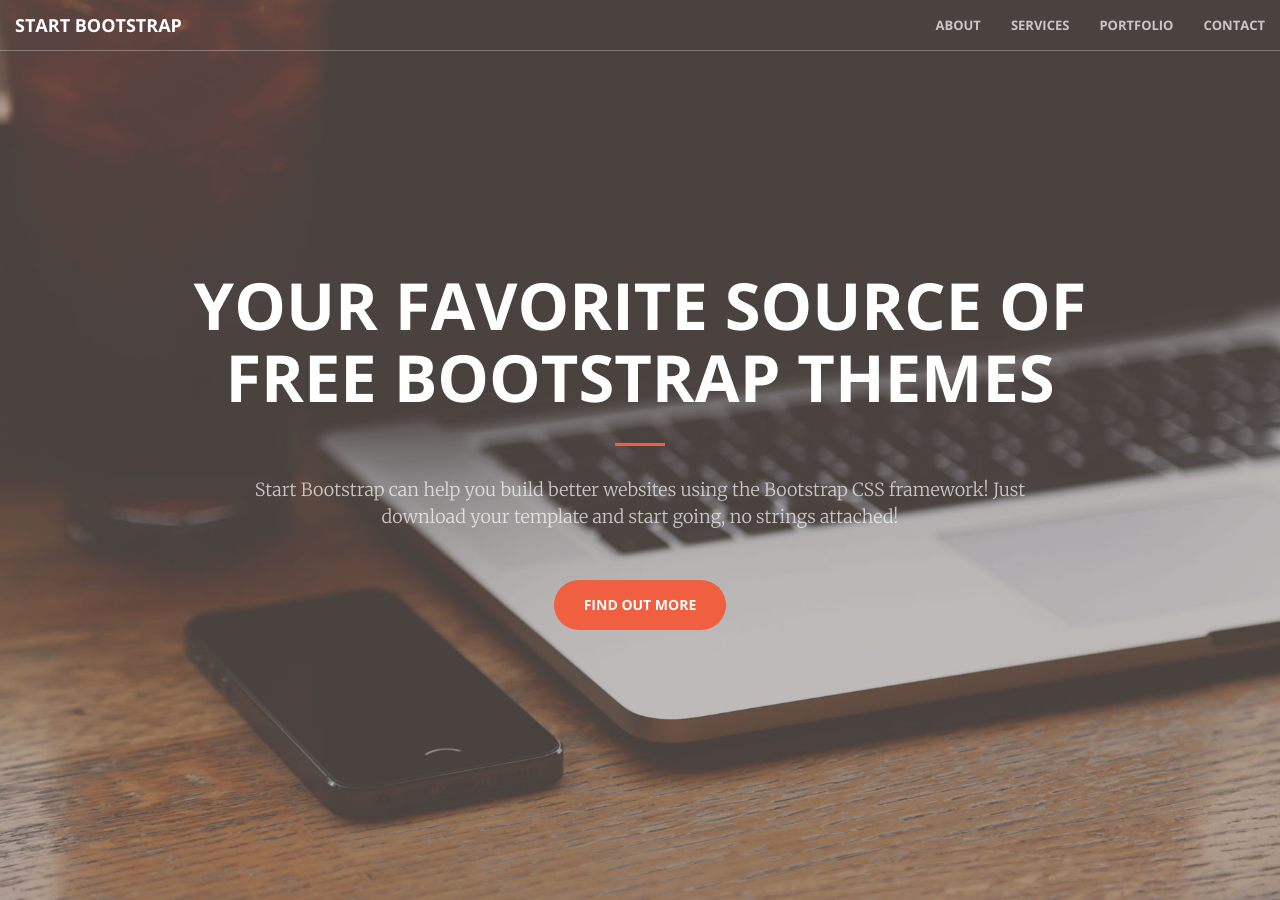
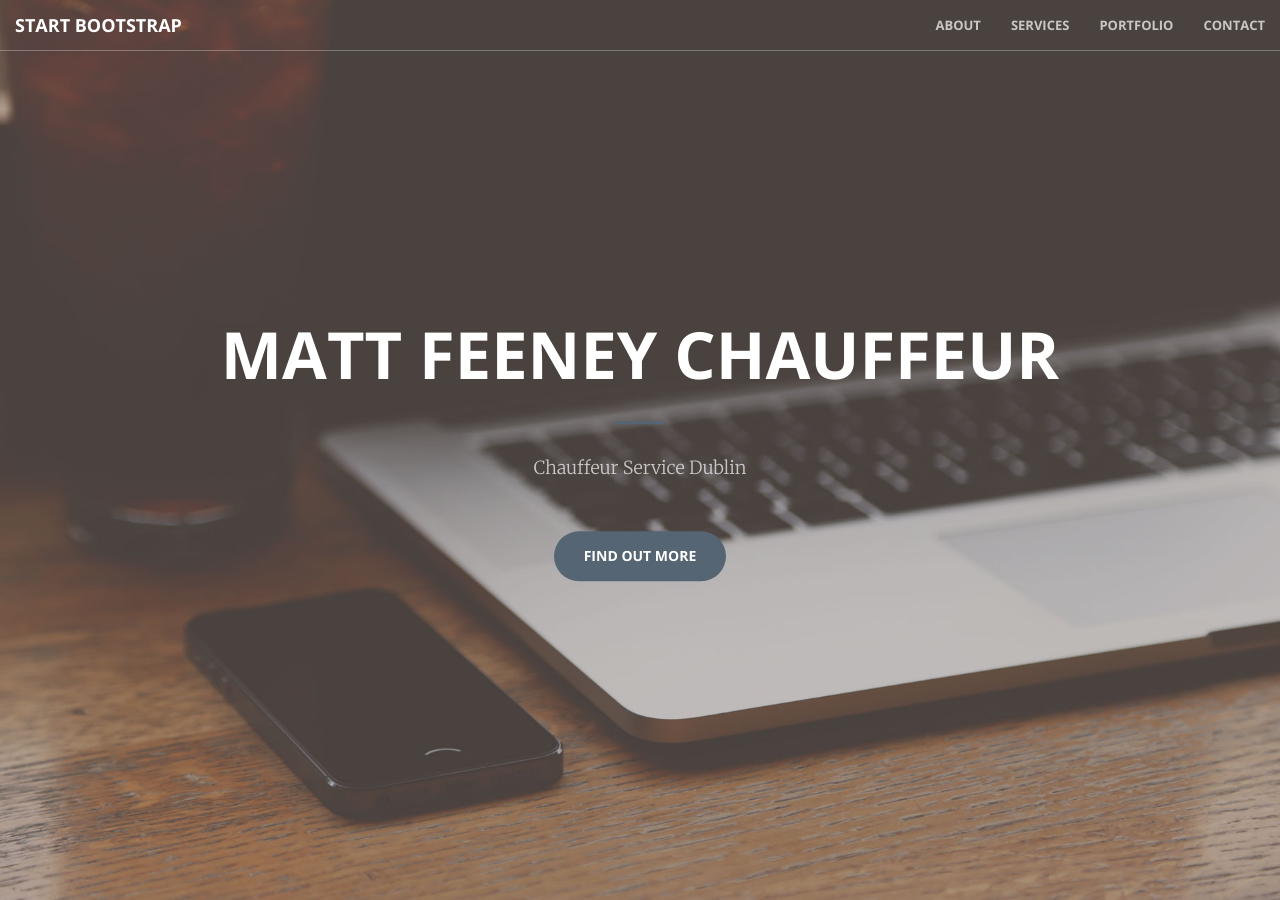
Before and after one commit to WebsitePlayground/WebsitePlayground.github.io, a Jekyll site: the page built from index.html, in a window 1280 px wide and 900 px high. Built offline with Jekyll 4.4.1, drawn with Linux system fonts in a browser that asks for light colours; some of the changed text lies outside the part shown.

Commit message:
Theme updates

```diff
--- a/_config.yml
+++ b/_config.yml
@@ -1,6 +1,6 @@
 # Site settings
-title:
-email:
+title: Matt Feeney Chauffeur
+email: matt@mattfeeneychauffeur.com
 description: > # this means to ignore newlines until "baseurl:"
 baseurl: "" # the subpath of your site, e.g. /blog/
 url: "" # the base hostname & protocol for your site
--- a/_includes/call-to-action.html
+++ b/_includes/call-to-action.html
@@ -2,10 +2,24 @@
     <div class="container">
         <div class="row">
             <div class="col-lg-8 col-lg-offset-2 text-center">
-                <h2 class="section-heading">We've got what you need!</h2>
-                <hr class="light">
-                <p class="text-faded">Start Bootstrap has everything you need to get your new website up and running in no time! All of the templates and themes on Start Bootstrap are open source, free to download, and easy to use. No strings attached!</p>
-                <a href="#" class="btn btn-default btn-xl">Get Started!</a>
+                <h2 class="section-heading">
+                    The Best Place for Professional Driven Cars
+                </h2>
+                <hr class="light" />
+                <p class="text-faded">
+                    Matt Feeney Chauffeurs is a family run business dedicated to
+                    Top Quality Service and attention to detail. Looking for
+                    professional, safe and punctual service with a driver who is
+                    willing to go that 'extra mile' then Matt Feeney Chauffeurs
+                    is the best place to serve your needs.
+                </p>
+
+                <p class="text-faded">
+                    We will ensure that your journey is comfortable and
+                    effortless and that you arrive on time and in style. A
+                    service that goes the extra mile. Discretion and attention
+                    to detail guaranteed.
+                </p>
             </div>
         </div>
     </div>
--- a/_includes/header.html
+++ b/_includes/header.html
@@ -1,10 +1,12 @@
 <header>
     <div class="header-content">
         <div class="header-content-inner">
-            <h1>Your Favorite Source of Free Bootstrap Themes</h1>
-            <hr>
-            <p>Start Bootstrap can help you build better websites using the Bootstrap CSS framework! Just download your template and start going, no strings attached!</p>
-            <a href="#about" class="btn btn-primary btn-xl page-scroll">Find Out More</a>
+            <h1>Matt Feeney Chauffeur</h1>
+            <hr />
+            <p>Chauffeur Service Dublin</p>
+            <a href="#about" class="btn btn-primary btn-xl page-scroll"
+                >Find Out More</a
+            >
         </div>
     </div>
 </header>
--- a/_includes/services.html
+++ b/_includes/services.html
@@ -2,8 +2,8 @@
     <div class="container">
         <div class="row">
             <div class="col-lg-12 text-center">
-                <h2 class="section-heading">At Your Service</h2>
-                <hr class="primary">
+                <h2 class="section-heading">Our Services</h2>
+                <hr class="primary" />
             </div>
         </div>
     </div>
@@ -11,30 +11,60 @@
         <div class="row">
             <div class="col-lg-3 col-md-6 text-center">
                 <div class="service-box">
-                    <i class="fa fa-4x fa-diamond wow bounceIn text-primary"></i>
-                    <h3>Sturdy Templates</h3>
-                    <p class="text-muted">Our templates are updated regularly so they don't break.</p>
+                    <i
+                        class="fa fa-4x fa-diamond wow bounceIn text-primary"
+                    ></i>
+                    <h3>Corporate Transfers</h3>
+                    <p class="text-muted">
+                        As one of our business clients, you can make the most
+                        efficient use of your time in the quiet and comfortable
+                        surroundings of our executive class transport.
+                    </p>
                 </div>
             </div>
             <div class="col-lg-3 col-md-6 text-center">
                 <div class="service-box">
-                    <i class="fa fa-4x fa-paper-plane wow bounceIn text-primary" data-wow-delay=".1s"></i>
-                    <h3>Ready to Ship</h3>
-                    <p class="text-muted">You can use this theme as is, or you can make changes!</p>
+                    <i
+                        class="fa fa-4x fa-paper-plane wow bounceIn text-primary"
+                        data-wow-delay=".1s"
+                    ></i>
+                    <h3>Corporate Roadshows</h3>
+                    <p class="text-muted">
+                        Our Corporate and Financial Road Show chauffeur service
+                        cater to the busy executive who has multiple
+                        appointments. We provide logistics to meet your unique
+                        requirements.
+                    </p>
                 </div>
             </div>
             <div class="col-lg-3 col-md-6 text-center">
                 <div class="service-box">
-                    <i class="fa fa-4x fa-newspaper-o wow bounceIn text-primary" data-wow-delay=".2s"></i>
-                    <h3>Up to Date</h3>
-                    <p class="text-muted">We update dependencies to keep things fresh.</p>
+                    <i
+                        class="fa fa-4x fa-newspaper-o wow bounceIn text-primary"
+                        data-wow-delay=".2s"
+                    ></i>
+                    <h3>Luxury Tours</h3>
+                    <p class="text-muted">
+                        We want to make your vacation to Ireland unforgettable.
+                        Whether it's an exciting and colourful trip or a quiet
+                        relaxing and culturally stimulating visit to our
+                        beautiful country, tell us what you want and relax while
+                        letting us plan your trip with a few surprises thrown in
+                        along the way.
+                    </p>
                 </div>
             </div>
             <div class="col-lg-3 col-md-6 text-center">
                 <div class="service-box">
-                    <i class="fa fa-4x fa-heart wow bounceIn text-primary" data-wow-delay=".3s"></i>
-                    <h3>Made with Love</h3>
-                    <p class="text-muted">You have to make your websites with love these days!</p>
+                    <i
+                        class="fa fa-4x fa-heart wow bounceIn text-primary"
+                        data-wow-delay=".3s"
+                    ></i>
+                    <h3>Mobile Office</h3>
+                    <p class="text-muted">
+                        In-car Wi-Fi allows you conduct your business
+                        efficiently and effortlessly, on the move.
+                    </p>
                 </div>
             </div>
         </div>
--- a/_layouts/front.html
+++ b/_layouts/front.html
@@ -1,17 +1,10 @@
 <!DOCTYPE html>
 <html lang="en">
+    {% include head.html %}
 
-{% include head.html %}
-
-<body id="page-top">
-  {% include nav.html %}
-  {% include header.html %}
-  {% include call-to-action.html %}
-  {% include services.html %}
-  {% include portfolio.html %}
-  {% include aside.html %}
-  {% include contact.html %}
-  {% include scripts.html %}
-</body>
-
+    <body id="page-top">
+        {% include nav.html %} {% include header.html %} {% include
+        call-to-action.html %} {% include services.html %} {% include
+        portfolio.html %} {% include contact.html %} {% include scripts.html %}
+    </body>
 </html>
--- a/css/main.scss
+++ b/css/main.scss
@@ -34,11 +34,8 @@
 // }
 
 // variables.less
-$theme-primary: #F05F40;
+$theme-primary: #556573;
 $theme-dark: #222;
 
 // Import partials from `sass_dir` (defaults to `_sass`)
-@import
-        "mixins",
-        "base"
-;
+@import "mixins", "base";
```
